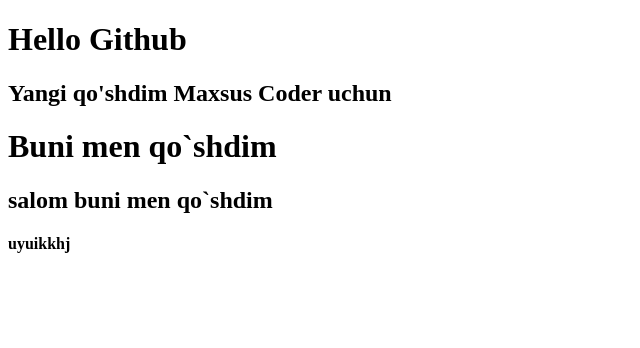
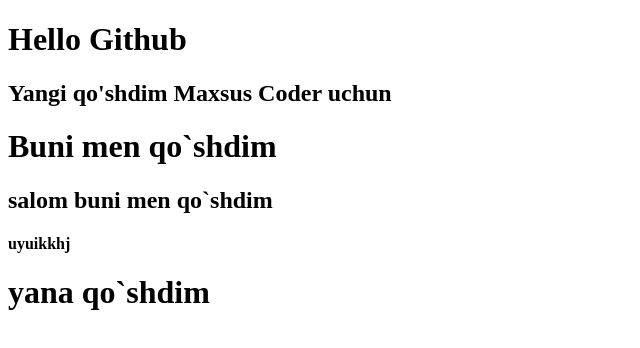
Before and after one commit to muslimbek0099/new-project, a plain HTML site: page index.html in a window 1280 px wide. Shown: the whole page, without its empty margins (0-640 px from the left). Drawn offline with Linux system fonts and the light colour scheme.

Commit message:
second commit

```diff
--- a/index.html
+++ b/index.html
@@ -12,5 +12,6 @@
     <h1>Buni men qo`shdim</h1>
     <h2>salom buni men qo`shdim</h2>
     <h4>uyuikkhj</h4>
+    <h1>yana qo`shdim</h1>
 </body>
 </html>
```
